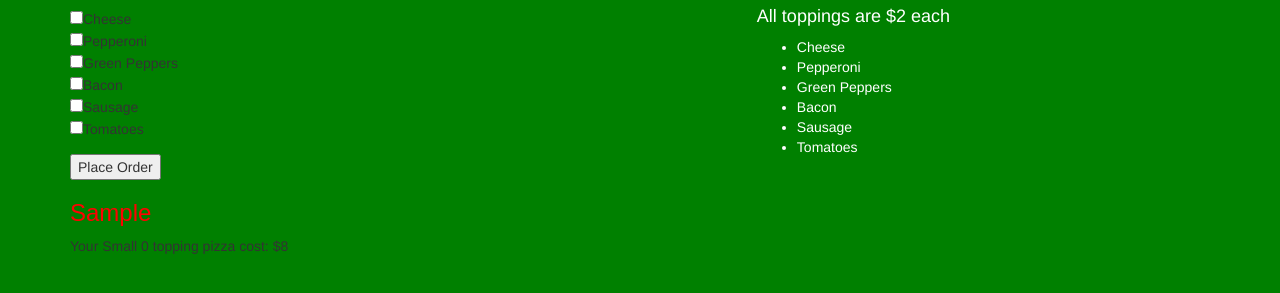
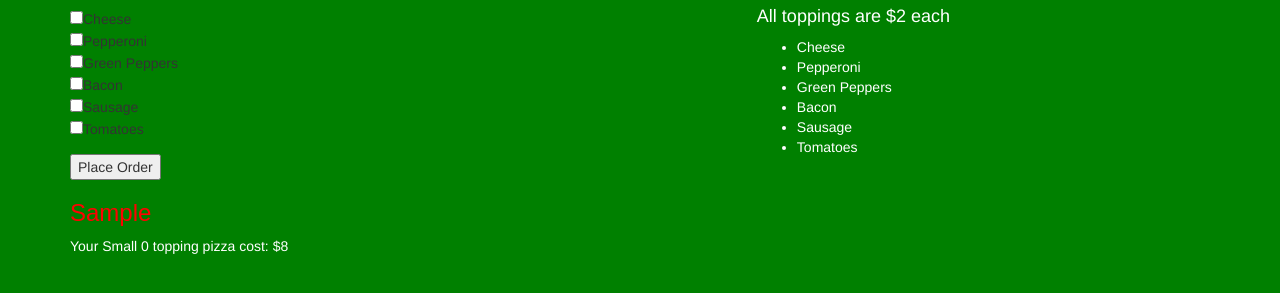
Before and after one commit to dyldlewis/pizza-app, a plain HTML site: page index.html in a window 1280 px wide. Both pictures are taken after typing "Sample" into the empty fields and a click on the button "Place Order". Shown: the part 365-658 px from the top of the page. Drawn offline with Linux system fonts and the light colour scheme.

Commit message:
add README, change result font

```diff
--- a/css/styles.css
+++ b/css/styles.css
@@ -35,6 +35,8 @@ body {
 
 #result {
   display: none;
+  color: white;
+  font-size: 14px;
 }
 
 .menu {
--- a/js/scripts.js
+++ b/js/scripts.js
@@ -40,7 +40,7 @@ $(document).ready(function() {
     $("#toppingAmount").text(toppings.length);
     $("#customer").text(orderName);
     $("#reciept").text(cost);
-    $("#result").show();
+    $("#result").fadeIn();
     console.log(orderName);
     console.log(size);
     console.log(toppings);
```
Also changed, not shown: 1 other file.
